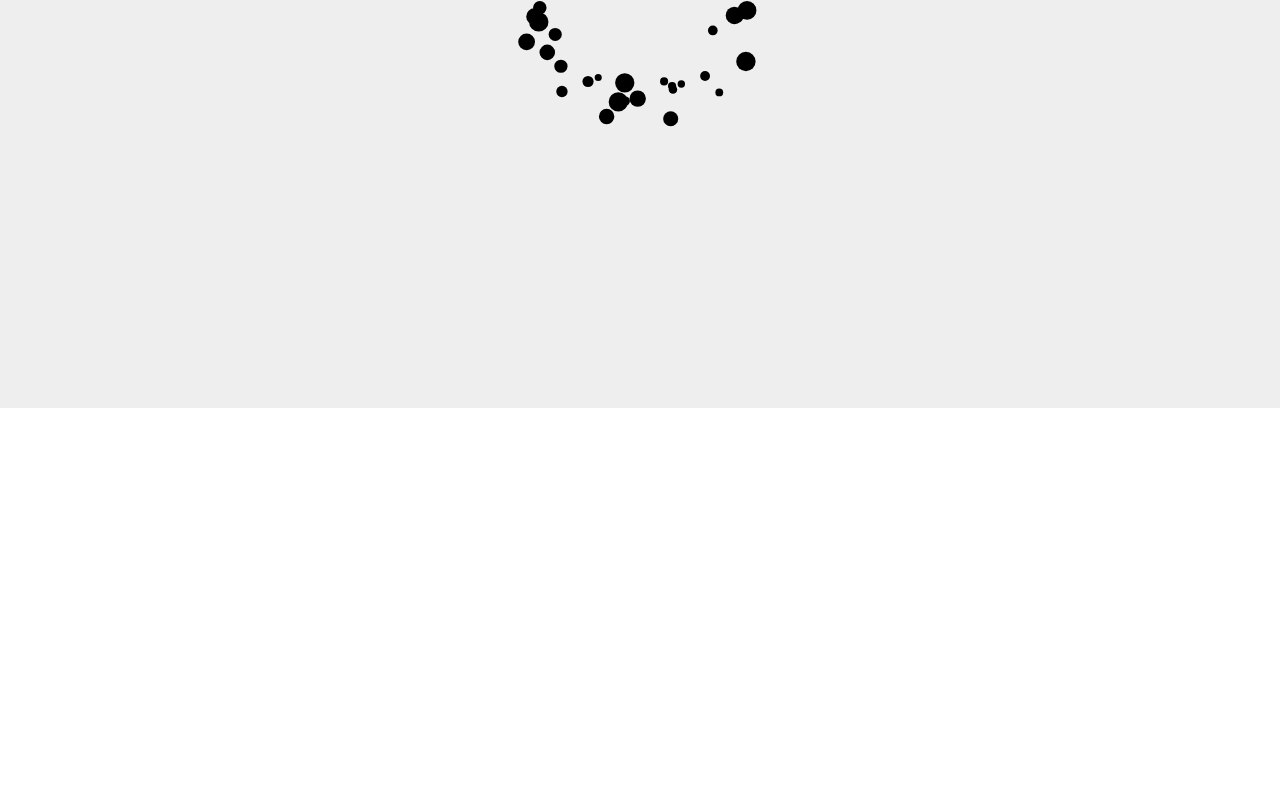
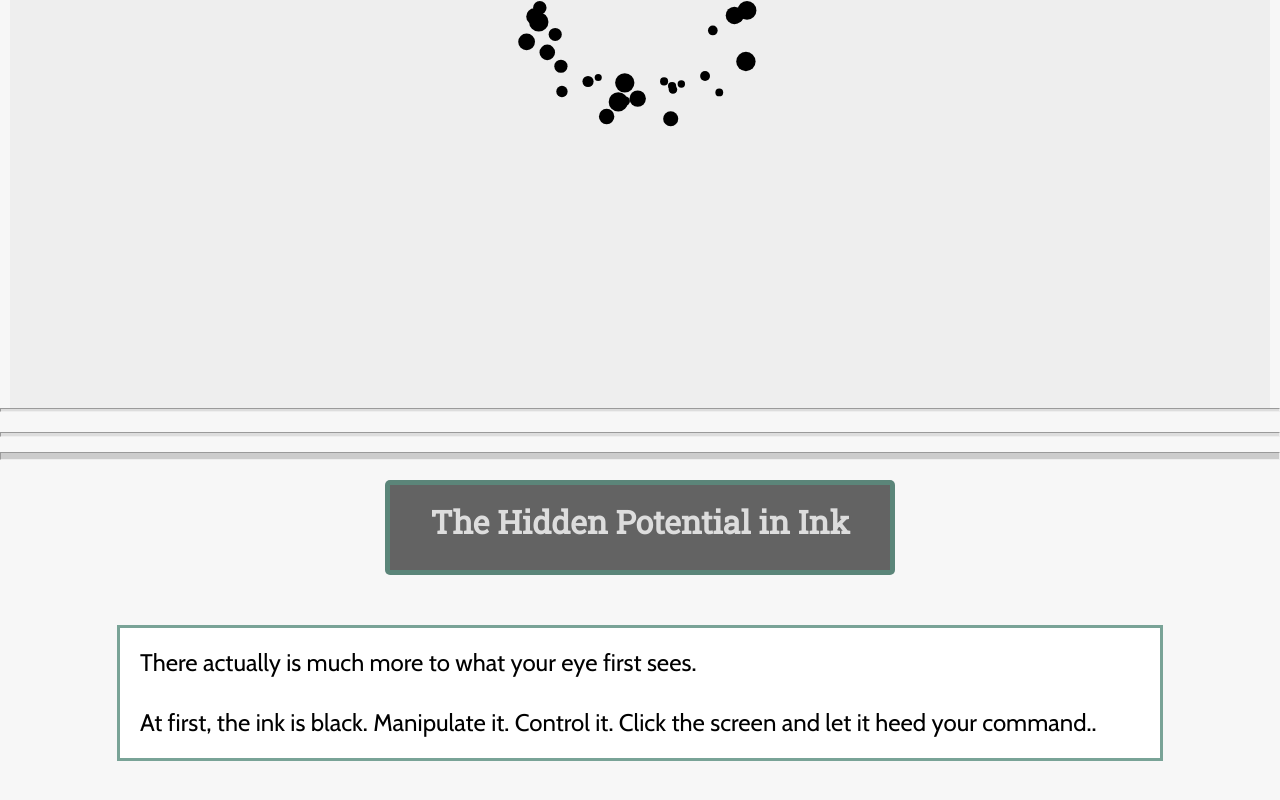
Before and after one commit to cnfgsean/Ink, a plain HTML site: page index.html in a window 1280 px wide. Shown: the part 392-1192 px from the top of the page. Before the commit the page ends 800 px from the top, so only its background shows below. Drawn offline with nearby package versions, Linux system fonts and the light colour scheme.

Commit message:
Add a message

```diff
--- a/index.html
+++ b/index.html
@@ -6,9 +6,23 @@
   <meta http-equiv="X-UA-Compatible" content="ie=edge">
   <title>Ink.</title>
   <link rel="stylesheet" href="style.css">
+  <link href="https://fonts.googleapis.com/css?family=Roboto+Slab" rel="stylesheet">
+  <link href="https://fonts.googleapis.com/css?family=PT+Sans+Narrow" rel="stylesheet">
+  <link href="https://fonts.googleapis.com/css?family=Cabin" rel="stylesheet">
 </head>
 <body>
   <canvas></canvas>
+  <hr id="canvas_border">
+  <hr id="topline">
+  <hr id="midline">
+  <div id="desc">
+    <h1>The Hidden Potential in Ink</h1>
+    <div id="content">
+      <p>There actually is much more to what your eye first sees.
+        <br> <br> At first, the ink is black. Manipulate it. Control it. Click the screen and let it heed your command..</p>
+    </div>
+  </div>
+
   <script src="script.js"></script>
 </body>
 </html>
--- a/script.js
+++ b/script.js
@@ -1,7 +1,7 @@
 var canvas = document.querySelector("canvas");
 
 canvas.height = window.innerHeight;
-canvas.width = window.innerWidth;
+canvas.width = window.innerWidth - 20;
 
 var c = canvas.getContext("2d");
 
@@ -14,11 +14,12 @@ var palette = [
 var mouseX;
 var mouseY;
 var onFollow = false;
-var onClick = false;
+var onSpeed = false;
 
 var bgmusic = document.createElement("AUDIO");
 bgmusic.setAttribute("src","music/wakingstars.mp3");
 bgmusic.play();
+bgmusic.loop = true;
 bgmusic.volume = 0.3;
 
 document.addEventListener("mousemove", function(e) {
@@ -27,17 +28,19 @@ document.addEventListener("mousemove", function(e) {
 });
 
 document.addEventListener("keydown", function(e) {
-  if (e.keyCode == 32) {
-    onFollow = !onFollow;
+  if (e.keyCode == 16) {
+    onSpeed = true;
   }
 });
 
-document.addEventListener("mousedown", function(e) {
-  onClick = true;
+document.addEventListener("keyup", function(e) {
+  if (e.keyCode == 16) {
+    onSpeed = false;
+  }
 });
 
 document.addEventListener("mouseup", function(e) {
-  onClick = false;
+  onFollow = !onFollow;
 });
 function Circle (centerx, centery, radius, radians, distFromCenter, radianInc, color) {
   this.centerx = centerx;
@@ -73,9 +76,9 @@ function Circle (centerx, centery, radius, radians, distFromCenter, radianInc, c
         this.distFromCenter += 1;
         this.growthStage++;
       }
-      this.color = palette[1];
+      this.color = palette[0];
 
-      if (onClick) {
+      if (onSpeed) {
         if (this.speedStage < 30) {
             this.radianInc += 0.001;
             this.speedStage++;
--- a/style.css
+++ b/style.css
@@ -11,3 +11,59 @@ canvas {
   margin-right: auto;
   display: block;
 }
+
+body {
+  background-color: rgb(247, 247, 247);
+}
+
+#canvas_border {
+  height: 2px;
+  background-color: #ddd;
+}
+
+#topline {
+  margin-top: 20px;
+  height: 3px;
+  background-color: #ddd;
+}
+
+#midline {
+  margin-top: 15px;
+  height: 6px;
+  background-color: #ccc;
+}
+
+#desc {
+  height: 1000px;
+}
+
+#desc h1 {
+  background-color: rgba(0, 0, 0, 0.6);
+  margin-top: 20px;
+  margin-left: auto;
+  margin-right: auto;
+  text-align: center;
+  height: 70px;
+  width: 500px;
+  color: #ddd;
+  font-family: 'Roboto Slab', serif;
+  border: 5px solid rgba(88, 140, 126, 0.8);
+  border-radius: 5px;
+  padding-top: 15px;
+}
+
+#content {
+  padding: 20px;
+  margin-top: 50px;
+  margin-left: auto;
+  margin-right: auto;
+  width: 1000px;
+  background-color: #fff;
+  border: 3px solid rgba(88, 140, 126, 0.8);
+}
+
+#content p {
+  font-size: 24px;
+  font-family: 'Cabin', 'PT Sans Narrow', sans-serif;
+  line-height: 30px;
+}
```
